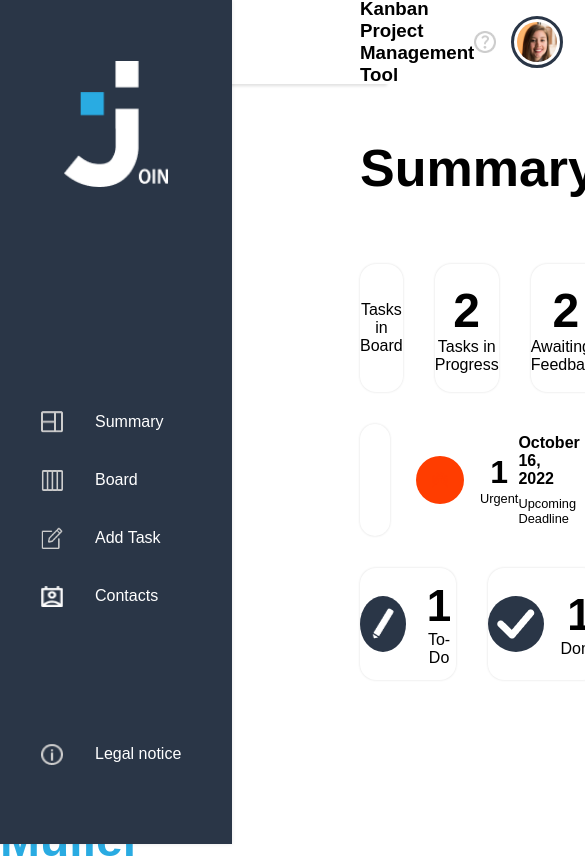
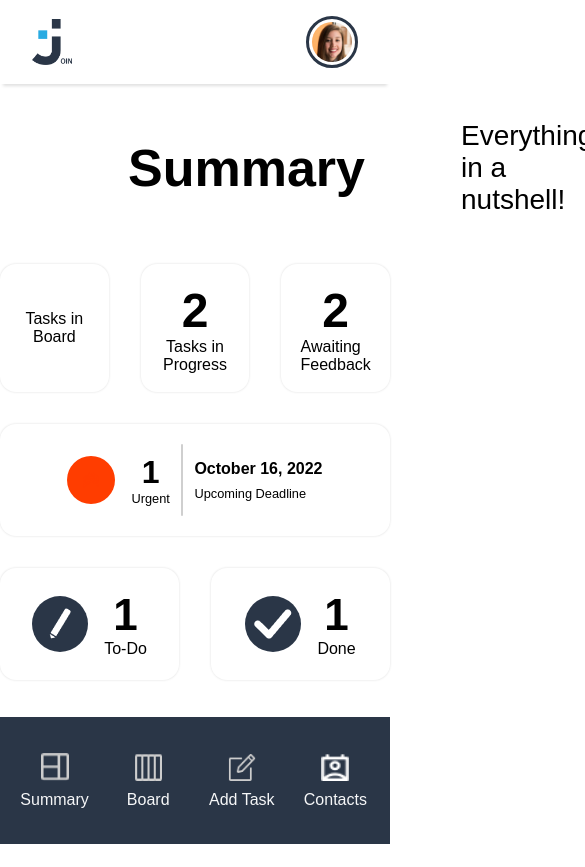
Before and after one commit to Leon9708/Join, a plain HTML site: page summary.html in a window 390 px wide. Shown: the top 867 px of the page, 585 px wide, since content can reach past the window. After the commit the page ends 844 px from the top, so only its background shows below. Drawn offline with Linux system fonts and the light colour scheme; no server answers.

Commit message:
updated responsive design - summary

```diff
--- a/style.css
+++ b/style.css
@@ -213,7 +213,7 @@ body {
     width: 240px;
     height: 46px;
     text-align: center;
-    background-color: rgb(218, 23, 23);
+    background-color: rgb(42, 54, 71);
     border-radius: 12px;
     padding: 6px;
     color: white;
--- a/summary.css
+++ b/summary.css
@@ -318,12 +318,61 @@ main {
 @media (max-width: 1200px) {
     .container_greeting_summary {
         top: 45rem;
-        right: 18rem;
+        right: 22rem;
+    }
+}
+
+@media (max-width: 1100px) {
+    main {
+        padding-left: 20rem;
+    }
+
+    .container_heading_summary {
+        padding-left: 20rem;
+        top: 6rem;
+    }
+
+    .container_greeting_summary {
+        top: 45rem;
+        right: 20rem;
     }
 }
 
 @media (max-width: 1000px) {
-    .container_greeting_summary {
-        right: 10rem;
+    main {
+        padding-left: 18rem;
+    }
+
+    .container_heading_summary {
+        padding-left: 18rem;
     }
 }
+
+@media (max-width: 900px) {
+    .container_greeting_summary {
+        display: none;
+    }
+
+    main {
+        padding-left: 0;
+    }
+
+    .container_board_activities_summary {
+        justify-content: center;
+    }
+
+    .container_deadline_summary {
+        max-width: none;
+        justify-content: space-evenly;
+    }
+
+    .container_todo_summary {
+        justify-content: center;
+    }
+
+    .container_heading_summary {
+        padding-left: 8rem;
+        top: 6rem;
+    }
+
+}
--- a/summary.html
+++ b/summary.html
@@ -15,6 +15,7 @@
 
 <body onload="includeHTML();render()">
     <div w3-include-html="template.html"></div>
+    <div w3-include-html="template_mobile.html"></div>
     <div class="container_heading_summary">
         <h1 class="heading_summary">Summary</h1>
         <div class="heading_separation_summary"></div>
--- a/template.css
+++ b/template.css
@@ -40,7 +40,7 @@ body {
     height: 40px;
     width: 40px;
     padding: 3px;
-    background-color: #white;
+    background-color: white;
     border: solid #2A3647;
 }
 
@@ -116,3 +116,13 @@ nav {
     width: 22px;
     height: 22px;
 }
+
+@media (max-width: 900px) {
+    .topbar {
+        display: none;
+    }
+
+    .left_main_container {
+        display: none;
+    }
+}
--- /dev/null
+++ b/template_mobile.css
@@ -0,0 +1,73 @@
+.topbar_mobile {
+    position: absolute;
+    top: 0;
+    left: 0;
+    z-index: -1;
+    width: 100%;
+    height: 10%;
+    background-color: rgba(255, 255, 255, 0.158);
+    box-shadow: 0px 5px 3px -3px rgba(0, 0, 0, 0.127);
+    display: flex;
+    align-items: center;
+    justify-content: space-between;
+    display: none;
+}
+
+.topbar_profile_mobile {
+    border-radius: 100%;
+    height: 40px;
+    width: 40px;
+    padding: 3px;
+    background-color: white;
+    border: solid #2A3647;
+    margin-right: 32px;
+}
+
+.topbar_logo_mobile {
+    height: 46px;
+    width: 40px;
+    margin-left: 32px;
+}
+
+.footer_mobile {
+    position: absolute;
+    bottom: 0;
+    width: 100%;
+    height: 15%;
+    z-index: -1;
+    background-color: rgb(42, 54, 71);
+    display: flex;
+    justify-content: space-evenly;
+    display: none;
+}
+
+.footerDiv_mobile {
+    display: flex;
+    height: 100%;
+    width: 20%;
+    display: flex;
+    flex-direction: column;
+    align-items: center;
+    justify-content: center;
+    color: rgb(246, 247, 248);
+    gap: 8%;
+}
+
+.footerDiv_mobile img {
+    width: 28px;
+    height: 28px;
+}
+
+.footerDiv_mobile:hover {
+    background-color: rgb(9, 25, 49);
+}
+
+@media (max-width: 900px) {
+    .topbar_mobile {
+        display:flex;
+    }
+
+    .footer_mobile {
+        display: flex;
+    }
+}
--- /dev/null
+++ b/template_mobile.html
@@ -0,0 +1,28 @@
+<!DOCTYPE html>
+<html lang="en">
+<head>
+    <meta charset="UTF-8">
+    <meta http-equiv="X-UA-Compatible" content="IE=edge">
+    <meta name="viewport" content="width=device-width, initial-scale=1.0">
+    <title>Document</title>
+    <link rel="stylesheet" href="template_mobile.css">
+</head>
+
+<body>
+
+<header class="topbar_mobile">
+    <img class="topbar_logo_mobile" src="./assets/img/logo.png">
+    <img class="topbar_profile_mobile" src="./assets/img/profile_pic.png">
+</header>
+
+<footer class="footer_mobile">
+    <div class="footerDiv_mobile"> <img src="./assets/img/summary.png"> <span>Summary</span> </div>
+    <div class="footerDiv_mobile"> <img src="./assets/img/board.png"> <span>Board</span> </div>
+    <div class="footerDiv_mobile"> <img src="./assets/img/task.png"> <span>Add Task</span> </div>
+    <div class="footerDiv_mobile"> <img src="./assets/img/contacts.png"> <span>Contacts</span> </div>
+</footer>
+
+
+</body>
+
+</html>
```
